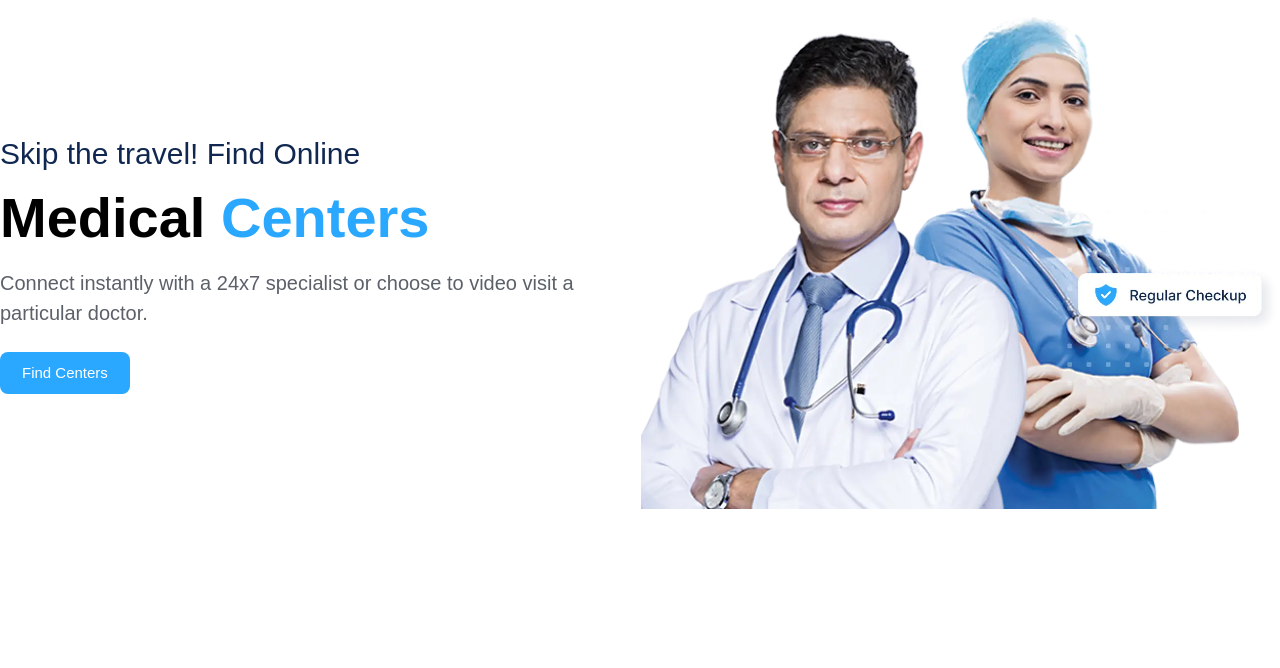
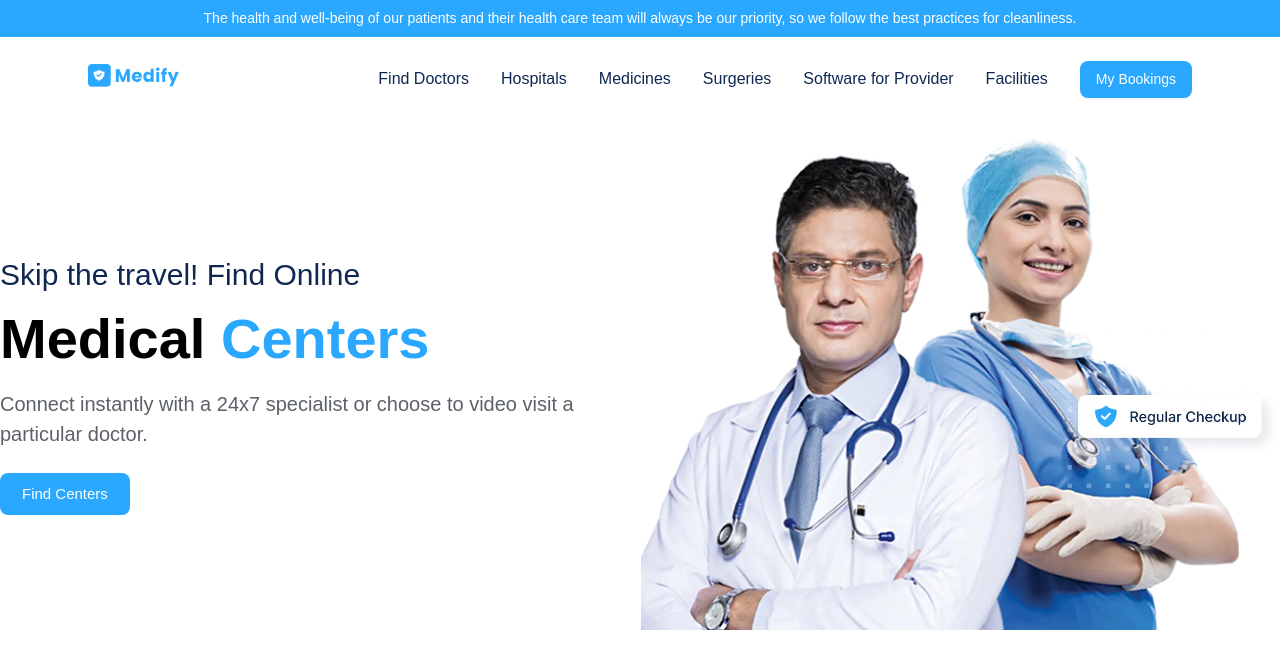
Before and after one commit to RoopaRI/medify-responsive-app, a React (Create React App) app: page / in a window 1280 px wide. Shown: the top 668 px of the page. Built offline with nearby package versions, Linux system fonts and the light colour scheme.

Commit message:
Added NavBar component to the HomePage

```diff
--- a/package.json
+++ b/package.json
@@ -5,6 +5,7 @@
   "dependencies": {
     "@emotion/react": "^11.13.5",
     "@emotion/styled": "^11.13.5",
+    "@mui/icons-material": "^6.1.10",
     "@mui/material": "^6.1.10",
     "@testing-library/jest-dom": "^5.17.0",
     "@testing-library/react": "^13.4.0",
--- a/src/Home/Home.jsx
+++ b/src/Home/Home.jsx
@@ -1,33 +1,13 @@
-import { Swiper, SwiperSlide } from 'swiper/react';
-import 'swiper/css';
-import img from '../assets/home.webp'
-import { Box, Stack, Typography, Button } from '@mui/material';
-import { Link } from 'react-router-dom';
+import { Container, Box, Stack } from "@mui/material";
+import HeroSlider from "../components/HeroSlider/HeroSlider";
+import NavBar from "../components/NavBar/NavBar";
 
-export default function HeroSlider() {
+export default function Home() {
     return (
-        <Swiper>
-            <SwiperSlide>
-                <Stack direction={{ xs: 'column', md: "row" }} spacing={6} alignItems="center" pt={2}>
-                    <Box>
-                        <Typography variant='h3' component='h1'>Skip the travel! Find Online</Typography>
-                        <Typography variant='h1' component='h1' mb={1}>Medical <span style={{ color: '#2AA7FF' }}>Centers</span></Typography>
-                        <Typography color="#5C6169" fontSize={{ md: 20 }} mb={3}>
-                            Connect instantly with a 24x7 specialist or choose to video visit a particular doctor.
-                        </Typography>
-                        <Link to='/search'>
-                            <Button variant='contained' size="large" disableElevation>
-                                Find Centers
-                            </Button>
-                        </Link>
-                    </Box>
-                    <Box
-                        component={'img'}
-                        src={img}
-                        width={{ xs: 1, md: "50%" }}
-                    />
-                </Stack>
-            </SwiperSlide>
-        </Swiper>
+        <div>
+            <NavBar />
+            <HeroSlider />
+        </div>
+
     )
 }
--- a/src/components/HeroSlider/HeroSlider.jsx
+++ b/src/components/HeroSlider/HeroSlider.jsx
@@ -1,5 +1,33 @@
-export default function HeroSlider() {
+import { Swiper, SwiperSlide } from 'swiper/react';
+import 'swiper/css';
+import img from '../../assets/home.webp'
+import { Box, Stack, Typography, Button } from '@mui/material';
+import { Link } from 'react-router-dom';
+
+export default function Home() {
     return (
-        <>HeroSlider</>
+        <Swiper>
+            <SwiperSlide>
+                <Stack direction={{ xs: 'column', md: "row" }} spacing={6} alignItems="center" pt={2}>
+                    <Box>
+                        <Typography variant='h3' component='h1'>Skip the travel! Find Online</Typography>
+                        <Typography variant='h1' component='h1' mb={1}>Medical <span style={{ color: '#2AA7FF' }}>Centers</span></Typography>
+                        <Typography color="#5C6169" fontSize={{ md: 20 }} mb={3}>
+                            Connect instantly with a 24x7 specialist or choose to video visit a particular doctor.
+                        </Typography>
+                        <Link to='/search'>
+                            <Button variant='contained' size="large" disableElevation>
+                                Find Centers
+                            </Button>
+                        </Link>
+                    </Box>
+                    <Box
+                        component={'img'}
+                        src={img}
+                        width={{ xs: 1, md: "50%" }}
+                    />
+                </Stack>
+            </SwiperSlide>
+        </Swiper>
     )
 }
--- /dev/null
+++ b/src/components/NavBar/NavBar.jsx
@@ -0,0 +1,88 @@
+import {
+    Box,
+    Container,
+    Button,
+    Stack,
+    Typography,
+    useMediaQuery,
+    IconButton,
+  } from "@mui/material";
+  import { Link } from "react-router-dom";
+  import logo from "../../assets/logo.png";
+  import styles from "./NavBar.module.css";
+  import { useState } from "react";
+  import CloseIcon from "@mui/icons-material/Close";
+  import MenuIcon from "@mui/icons-material/Menu";
+
+  export default function NavBar() {
+    const isMobile = useMediaQuery("(max-width:900px)");
+    const [menuOpen, setMenuOpen] = useState(false);
+
+    return (
+      <header>
+        <Box p={1} bgcolor="primary.main">
+          <Typography fontSize={14} textAlign="center" color="#fff">
+            The health and well-being of our patients and their health care team
+            will always be our priority, so we follow the best practices for
+            cleanliness.
+          </Typography>
+        </Box>
+
+        <Container maxWidth="xl">
+          <Stack
+            direction="row"
+            spacing={2}
+            alignItems="center"
+            justifyContent="space-between"
+            py={2}
+          >
+            <Link to="/">
+              <img src={logo} alt="Logo" height={27} />
+            </Link>
+
+            <Stack
+              direction={{ xs: "column", md: "row" }}
+              spacing={4}
+              alignItems={{ xs: "flex-start", md: "center" }}
+              className={[styles.navlinks, menuOpen && styles.active]}
+              pt={{ xs: 12, md: 1 }}
+              pb={{ xs: 4, md: 1 }}
+              px={{ xs: 4, md: 0 }}
+            >
+              <Link>Find Doctors</Link>
+              <Link to="/search">Hospitals</Link>
+              <Link>Medicines</Link>
+              <Link>Surgeries</Link>
+              <Link>Software for Provider</Link>
+              <Link>Facilities</Link>
+              <Link to="/my-bookings">
+                <Button variant="contained" disableElevation>
+                  My Bookings
+                </Button>
+              </Link>
+
+              {isMobile && (
+                <IconButton
+                  onClick={() => setMenuOpen(false)}
+                  sx={{
+                    position: "absolute",
+                    top: 0,
+                    right: 32,
+                    color: "#fff",
+                  }}
+                >
+                  <CloseIcon />
+                </IconButton>
+              )}
+            </Stack>
+
+            {isMobile && (
+              <IconButton onClick={() => setMenuOpen(true)}>
+                <MenuIcon />
+              </IconButton>
+            )}
+          </Stack>
+        </Container>
+      </header>
+    );
+  }
--- /dev/null
+++ b/src/components/NavBar/NavBar.module.css
@@ -0,0 +1,26 @@
+.navlinks a {
+    color: #102851;
+    text-decoration: none;
+  }
+
+  @media (max-width: 900px) {
+    .navlinks {
+      background: #102851;
+      position: fixed;
+      top: 0;
+      right: 0;
+      z-index: 9999;
+      width: 90vw;
+      height: 100vh;
+      transform: translateX(100%);
+      transition: transform 400ms ease;
+    }
+
+    .navlinks.active {
+      transform: translateX(0);
+    }
+
+    .navlinks a {
+      color: #fff;
+    }
+  }
```
Also changed, not shown: 1 other file (tests, documents, lock files or other folders).
